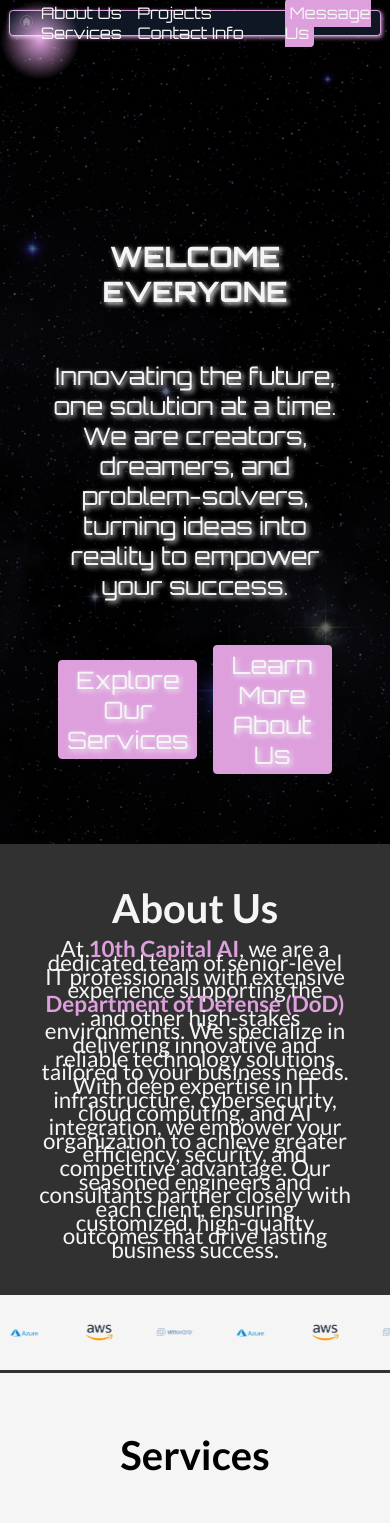
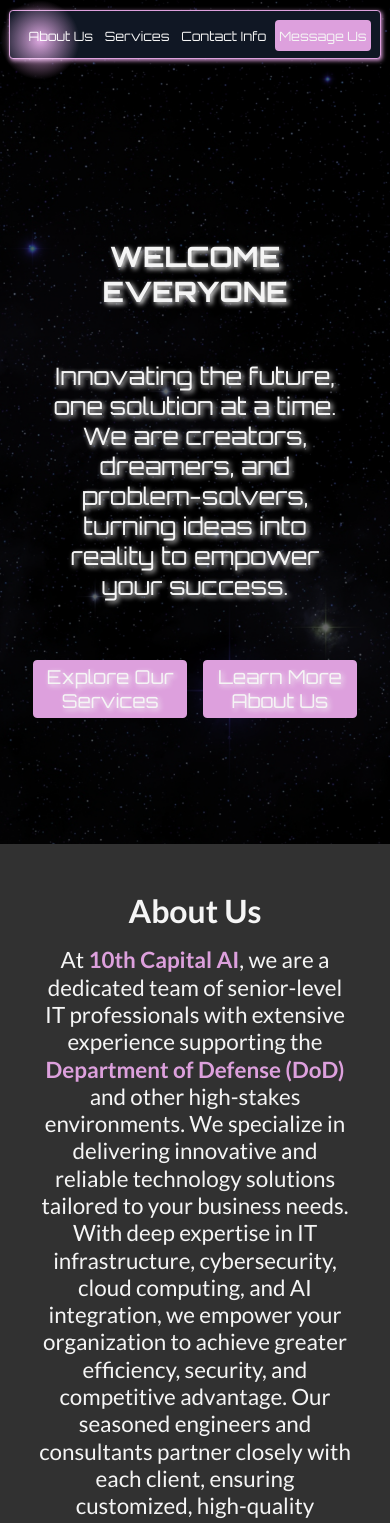
Before and after one commit to alberto-sclocchi/ai-integration-website-client, a React (Create React App) app: page / in a window 390 px wide. Shown: the top 1523 px of the page. Built offline with nearby package versions, Linux system fonts and the light colour scheme.

Commit message:
add phone size style

```diff
--- a/src/App.css
+++ b/src/App.css
@@ -415,6 +415,7 @@
   display: flex;
   flex-direction: row;
   justify-content: center;
+  text-align: center;
 }
 
 .cursor-glow {
@@ -593,7 +594,7 @@
 
   .navbar-link{
     font-size: 1rem;
-    padding: 2vw;
+    padding: 1.8vw;
   }
 
   .background-info{
@@ -608,6 +609,14 @@
    .services-card ul{
     font-size: 1rem;
    }
+
+    #contact-info li{
+    font-size: 1.25rem;
+  }
+
+   .scroller-list li{
+    width: 15vw;
+  }
 }
 
 @media only screen and (max-width: 675px) {
@@ -628,5 +637,95 @@
     width: 54vw;
   }
 
+  .contact-us-link{
+    font-size: 0.9rem;
+  }
 
+  .navbar-link{
+    font-size: 0.9rem;
+    padding: 1.6vw
+  }
+
+  #contact-info li{
+    font-size: 1.1rem;
+  }
+
+  .home-link{
+    display: none;
+  }
+
+  .services-card ul{
+    display: none;
+  }
+
+  .home-button{
+    font-size: 1.2rem;
+    width: 30vw;
+  }
 }
+
+@media only screen and (max-width: 550px) {
+
+  #navbar{
+    height: 12vw;
+  }
+
+  .navbar-link{
+    font-size: 0.8rem;
+    padding: 3.8vw 1.5vw;
+  }
+
+  .contact-us-link{
+    font-size: 0.8rem;
+    padding: 2vw 1vw;
+  }
+
+
+  #contact-info li{
+    font-size: 1rem;
+    display: flex;
+    flex-direction: column;
+    justify-content: center;
+    align-items: center;
+  }
+
+  #contact-info{
+    width: 92vw;
+  }
+
+  #contact-us p,
+  #services p,
+  #contact-info p,
+  .about-us-info{
+    line-height: 7vw;
+  }
+
+  .home-button{
+    width: 35vw;
+    margin-top: 5vw;
+  }
+
+  .scroller-list li{
+    width: 25vw;
+  }
+
+  .footer{
+    font-size: 0.9rem;
+  }
+
+  #contact-us-form textarea{
+    height: 22vw;
+  }
+
+  #contact-us-form button{
+    margin: 4vw;
+  }
+
+  h1{
+    font-size: 2rem;
+  }
+
+  .services-card h4{
+    font-size: 1.2rem;
+  }
+}
--- a/src/components/core/NavBar.jsx
+++ b/src/components/core/NavBar.jsx
@@ -11,7 +11,7 @@
 
       <div id="links-navbar-div">
         <Link to="#about-us" className="navbar-link">About Us</Link>
-        <Link to="#projects" className="navbar-link">Projects</Link>
+        {/* <Link to="#projects" className="navbar-link">Projects</Link> */}
         <Link to="#services" className="navbar-link">Services</Link>
         <Link to="#contact-info" className="navbar-link">Contact Info</Link>
         {/* <Link to="/messages" className="navbar-link">Messages</Link> */}
```
